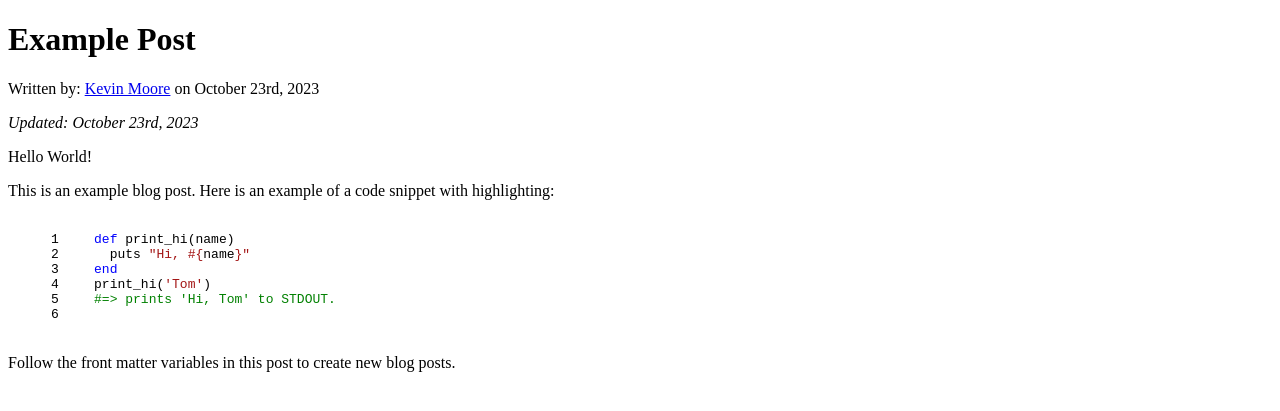
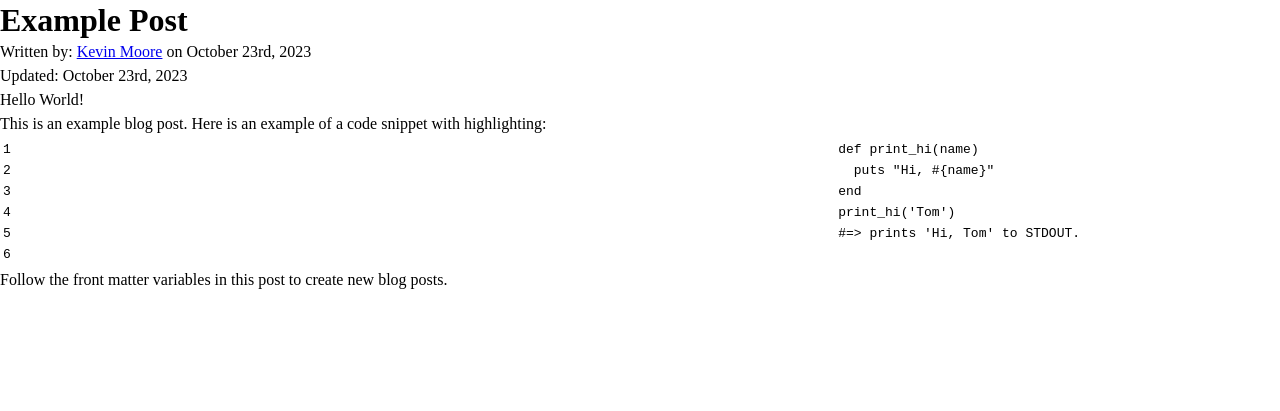
Before and after one commit to ZyronnSorrow/jekyll-theme-zyso, a Jekyll site: the page built from collections/_posts/test/2023-10-23-example-post.md, in a window 1280 px wide. Shown: the top 411 px of the page. Built offline with Jekyll 4.4.1, drawn with Linux system fonts in a browser that asks for light colours.

Commit message:
feat(site): starts implementing the custom SASS styling for the theme.
SASS variables, default styles, a CSS soft "reset," mixins, and
placeholder files for custom variables, styles, and mixins.

Addresses: https://github.com/ZyronnSorrow/jekyll-theme-zyso/issues/2

```diff
--- /dev/null
+++ b/_sass/ZySo/mixins/base.scss
@@ -0,0 +1,5 @@
+@mixin media-query($device-width) {
+  @media screen and (min-width: $device-width) {
+    @content;
+  }
+}
--- /dev/null
+++ b/_sass/ZySo/mixins/custom_mixins.scss
@@ -0,0 +1 @@
+// Placeholder File that contains custom mixins or, if desired, overrides for predefined mixins.
--- /dev/null
+++ b/_sass/ZySo/styles/base/reset.scss
@@ -0,0 +1,34 @@
+// Source: https://www.joshwcomeau.com/css/custom-css-reset/
+// Customized for personal use.
+
+*, *::before, *::after {
+  box-sizing: border-box;
+  width: $content-width-mobile;
+
+  @include media-query($screen-width) {
+    width: $content-width;
+  }
+}
+
+* {
+  margin: 0;
+  line-height: $base-line-height;
+  word-wrap: break-word;
+}
+
+body {
+  -webkit-font-smoothing: antialiased;
+}
+
+img, picture, video, canvas, svg {
+  display: block;
+  max-width: 100%;
+}
+
+input, button, textarea, select {
+  font: inherit;
+}
+
+#root, #__next {
+  isolation: isolate;
+}
--- /dev/null
+++ b/_sass/ZySo/styles/custom/custom_styles.scss
@@ -0,0 +1 @@
+// Placeholder file that contains custom styles and, if desired, overrides for predefined styles.
--- /dev/null
+++ b/_sass/ZySo/styles/modular/style_bites.scss
@@ -0,0 +1,3 @@
+.italic {
+  font-style: italic
+}
--- /dev/null
+++ b/_sass/ZySo/variables/base/font_variables.scss
@@ -0,0 +1,5 @@
+$base-font-family: sans-serif !default; // TODO: find reasonable fonts
+$code-font-family: monospace !default; // TODO: find reasonable code fonts
+$base-font-size: 16px !default;
+$small-font-size: 10px !default;
+$base-line-height: calc(1em + 0.5rem) !default;
--- /dev/null
+++ b/_sass/ZySo/variables/custom/custom_variables.scss
@@ -0,0 +1 @@
+// Placeholder file that contains custom variables and, if desired, overrides for predefined variables.
--- /dev/null
+++ b/_sass/ZySo/variables/main_variables.scss
@@ -0,0 +1,18 @@
+@charset "utf-8";
+
+$spacing-unit: 30px !default;
+$spacing-unit-mobile: $spacing-unit / 2;
+$table-text-align: left !default;
+$content-width: 800px !default;
+$content-width-mobile: 600px !default;
+$screen-width-mobile: 600px !default;
+$screen-width: 800px !default;
+
+@import
+  "ZySo/mixins/base.scss",
+  "ZySo/mixins/custom_mixins.scss",
+  "ZySo/variables/base/font_variables.scss",
+  "ZySo/variables/custom/custom_variables.scss",
+  "ZySo/styles/base/reset.scss",
+  "ZySo/styles/base/layout.scss",
+  "ZySo/styles/custom/custom_styles.scss";
--- a/_sass/main.scss
+++ /dev/null
@@ -1,12 +0,0 @@
-/* BEGIN code highlighting */
-@import "code_highlight.scss";
-
-/* BEGIN main styles */
-.current {
-  color: green;
-  cursor: default;
-}
-
-.italic {
-  font-style: italic;
-}
--- a/assets/css/styles.scss
+++ b/assets/css/styles.scss
@@ -1,4 +1,4 @@
 ---
 ---
 
-@import "main.scss";
+@import "ZySo/variables/main_variables.scss";
```
Also changed, not shown: _sass/ZySo/styles/base/layout.scss (added), _sass/ZySo/styles/code_highlight.scss (renamed from _sass/code_highlight.scss).
